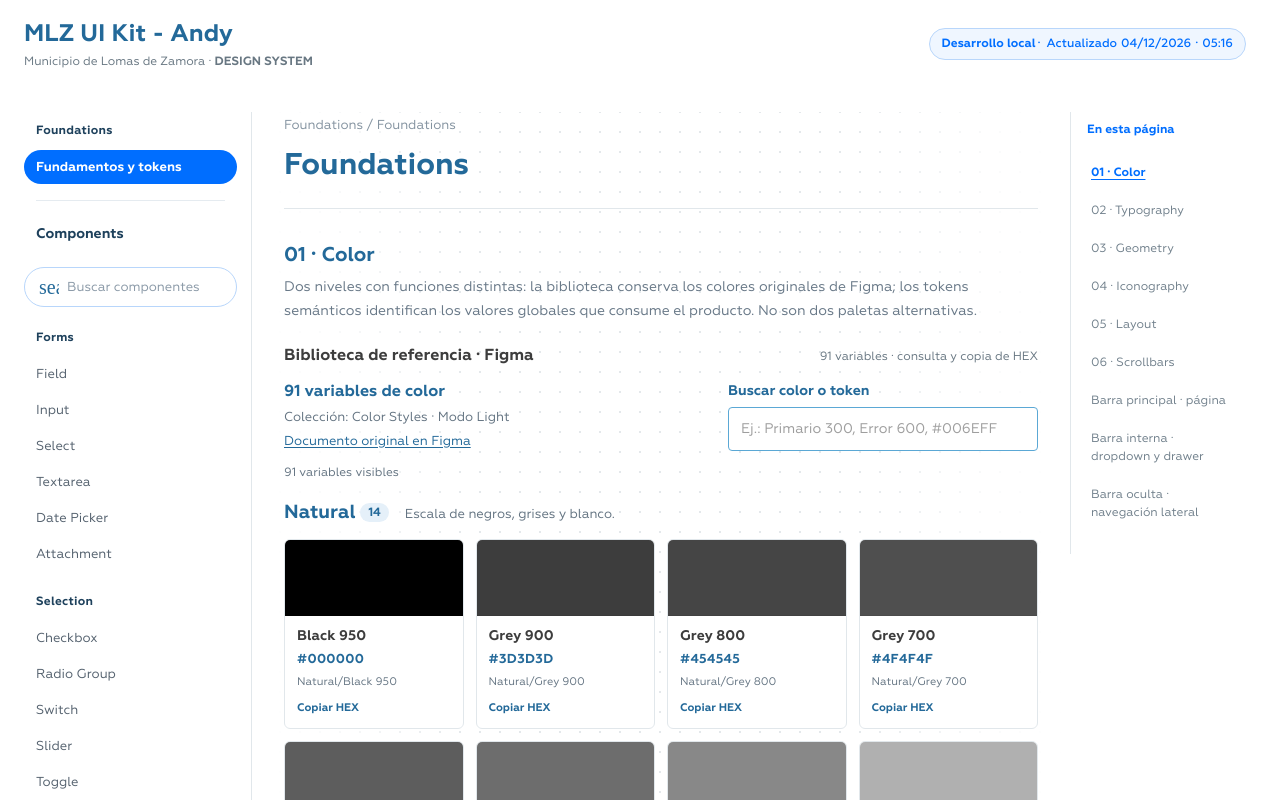
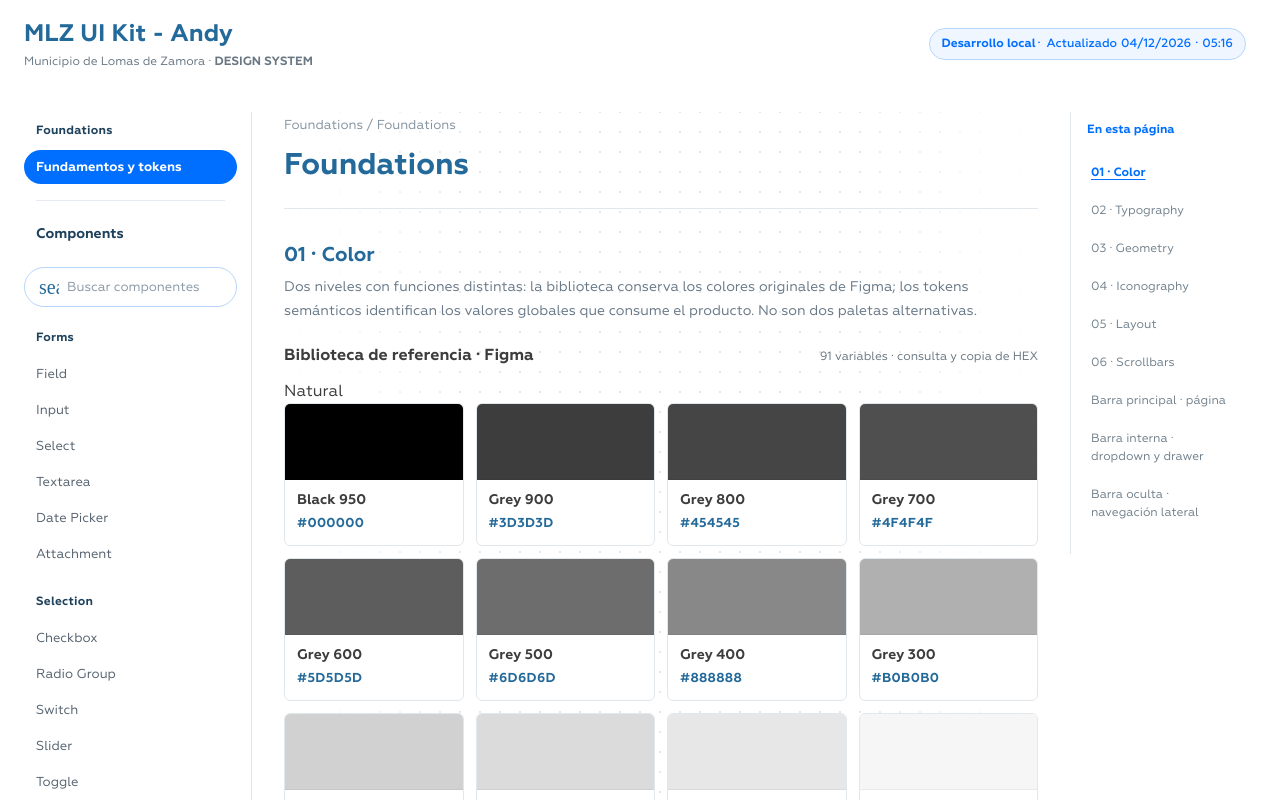
Before and after one commit to SantiagoM96/mlz-muni, a React (Vite) app: page /ui-kit-andy/fundamentos in a window 1280 px wide. Shown: the top 800 px of the page. Built offline with nearby package versions, Linux system fonts and the light colour scheme; a web font is replaced by a local one.

Commit message:
refactor(colors): show palette directly without search or counters

```diff
--- a/src/pages/andy-kit/ColorTokensGallery.tsx
+++ b/src/pages/andy-kit/ColorTokensGallery.tsx
@@ -1,81 +1,48 @@
-import { useMemo, useState } from 'react';
+import { useState } from 'react';
 import { figmaColorVariables } from './figma-color-variables';
 import './color-tokens-gallery.css';
 
 const groups = [
-  { title: 'Natural', key: 'Natural', description: 'Escala de negros, grises y blanco.' },
-  { title: 'Primario', key: 'Primario', description: 'Escala institucional de azules, desde Primario 950 hasta 50.' },
-  { title: 'Semántico · Success', key: 'Semantico/Succes', description: 'Estados positivos. Se mantiene el nombre «Succes» que figura en Figma.' },
-  { title: 'Semántico · Info', key: 'Semantico/Info', description: 'Interacciones, estados activos y foco.' },
-  { title: 'Semántico · Alert', key: 'Semantico/Alert', description: 'Advertencias y avisos importantes.' },
-  { title: 'Semántico · Error', key: 'Semantico/Error', description: 'Validaciones, errores y estados destructivos.' },
-  { title: 'Marca', key: 'Marca', description: 'Color de marca específico.' },
-  { title: 'Link', key: 'Link', description: 'Colores para vínculos.' },
-  { title: 'Auxiliares', key: 'Auxiliars', description: 'Paleta auxiliar. Se conservan los nombres originales de Figma.' },
-  { title: 'Acento', key: 'Acent', description: 'Colores complementarios para acentos.' },
+  { title: 'Natural', key: 'Natural' },
+  { title: 'Primario', key: 'Primario' },
+  { title: 'Success', key: 'Semantico/Succes' },
+  { title: 'Info', key: 'Semantico/Info' },
+  { title: 'Alert', key: 'Semantico/Alert' },
+  { title: 'Error', key: 'Semantico/Error' },
+  { title: 'Marca', key: 'Marca' },
+  { title: 'Link', key: 'Link' },
+  { title: 'Auxiliares', key: 'Auxiliars' },
+  { title: 'Acento', key: 'Acent' },
 ] as const;
 
-const figmaUrl = 'https://www.figma.com/design/6kG7WrMXleRDigAdRm8phY/MLZ---UI-KIT?node-id=0-1';
-
 function copyHex(hex: string) {
-  // La API de portapapeles requiere un contexto seguro (GitHub Pages sí lo tiene).
   if (typeof navigator !== 'undefined' && navigator.clipboard?.writeText) {
     void navigator.clipboard.writeText(hex).catch(() => undefined);
   }
 }
 
 export function ColorTokensGallery() {
-  const [query, setQuery] = useState('');
   const [copied, setCopied] = useState<string | null>(null);
-  const visible = useMemo(() => {
-    const term = query.normalize('NFD').replace(/[\u0300-\u036f]/g, '').toLowerCase().trim();
-    if (!term) return figmaColorVariables;
-    return figmaColorVariables.filter(color =>
-      color.name.normalize('NFD').replace(/[\u0300-\u036f]/g, '').toLowerCase().includes(term) ||
-      color.hex.toLowerCase().includes(term)
-    );
-  }, [query]);
 
   return <div className="andy-color-library" data-testid="andy-figma-color-library">
-    <div className="andy-color-library-toolbar">
-      <div className="andy-color-library-source">
-        <strong>{figmaColorVariables.length} variables de color</strong>
-        <span>Colección: Color Styles · Modo Light</span>
-        <a href={figmaUrl} target="_blank" rel="noopener noreferrer">Documento original en Figma</a>
-      </div>
-      <label className="andy-color-library-search">
-        <span>Buscar color o token</span>
-        <input type="search" value={query} onChange={event => setQuery(event.target.value)} placeholder="Ej.: Primario 300, Error 600, #006EFF" />
-      </label>
-    </div>
-    <p className="andy-color-library-count" aria-live="polite">
-      {visible.length} {visible.length === 1 ? 'variable visible' : 'variables visibles'}
-    </p>
     {groups.map(group => {
-      const colors = visible.filter(color => color.name.startsWith(group.key + '/'));
+      const colors = figmaColorVariables.filter(color => color.name.startsWith(group.key + '/'));
       if (!colors.length) return null;
       return <section className="andy-color-family" key={group.key}>
-        <header className="andy-color-family-header">
-          <h3>{group.title} <span>{colors.length}</span></h3>
-          <p>{group.description}</p>
-        </header>
+        <h3 className="andy-color-family-title">{group.title}</h3>
         <div className="andy-color-grid">
           {colors.map(color => <button type="button" key={color.name}
             className="andy-color-tile" onClick={() => { copyHex(color.hex); setCopied(color.name); }}
             aria-label={`Copiar ${color.hex} de ${color.name}`}
-            title={`Copiar ${color.hex}`}>
+            title={copied === color.name ? 'HEX copiado' : `Copiar ${color.hex}`}>
             <span className="andy-color-tile-swatch" style={{ backgroundColor: color.hex }} />
             <span className="andy-color-tile-details">
               <span className="andy-color-tile-label">{color.name.split('/').slice(-1)[0]}</span>
               <span className="andy-color-tile-hex">{color.hex}</span>
-              <span className="andy-color-tile-name">{color.name}</span>
-              <span className="andy-color-tile-action">{copied === color.name ? 'Código seleccionado' : 'Copiar HEX'}</span>
             </span>
           </button>)}
         </div>
       </section>;
     })}
-    {visible.length === 0 && <p className="andy-color-library-empty">No encontramos colores con ese nombre o código. Probá otro término.</p>}
-    <p className="andy-color-library-footer">Valores exactos de variables locales de Figma, no aproximaciones. Este catálogo documenta los colores; no reemplaza automáticamente los estilos productivos existentes.</p>
   </div>;
 }
```
